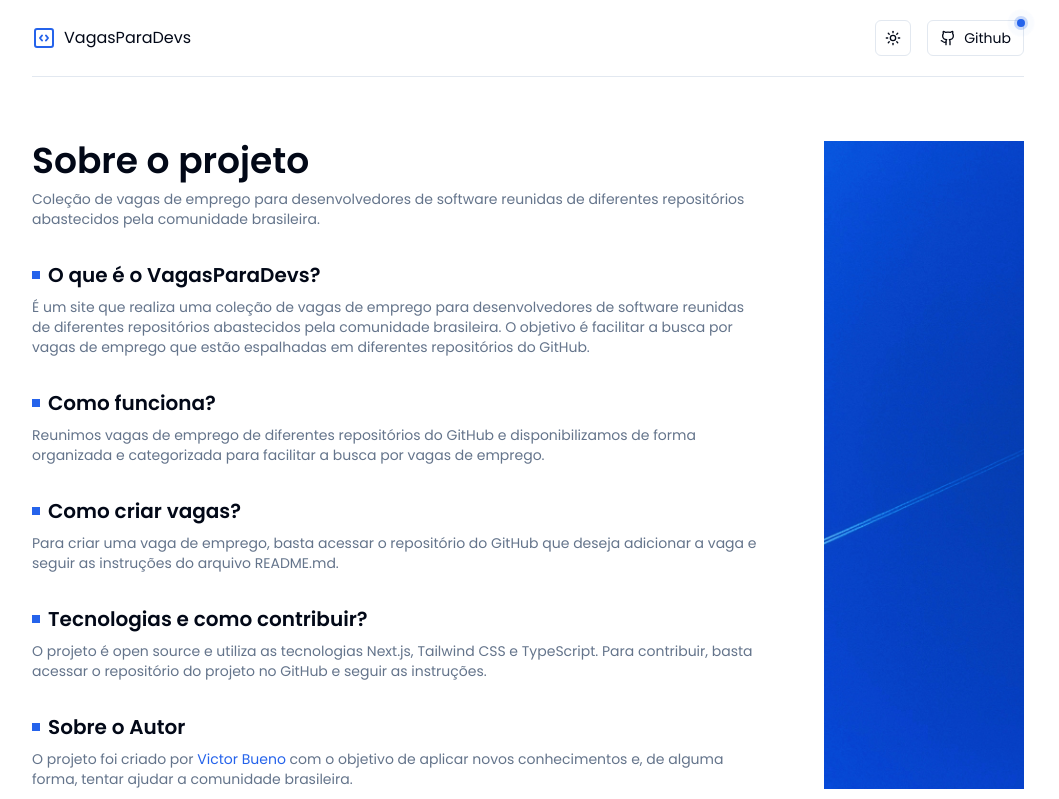
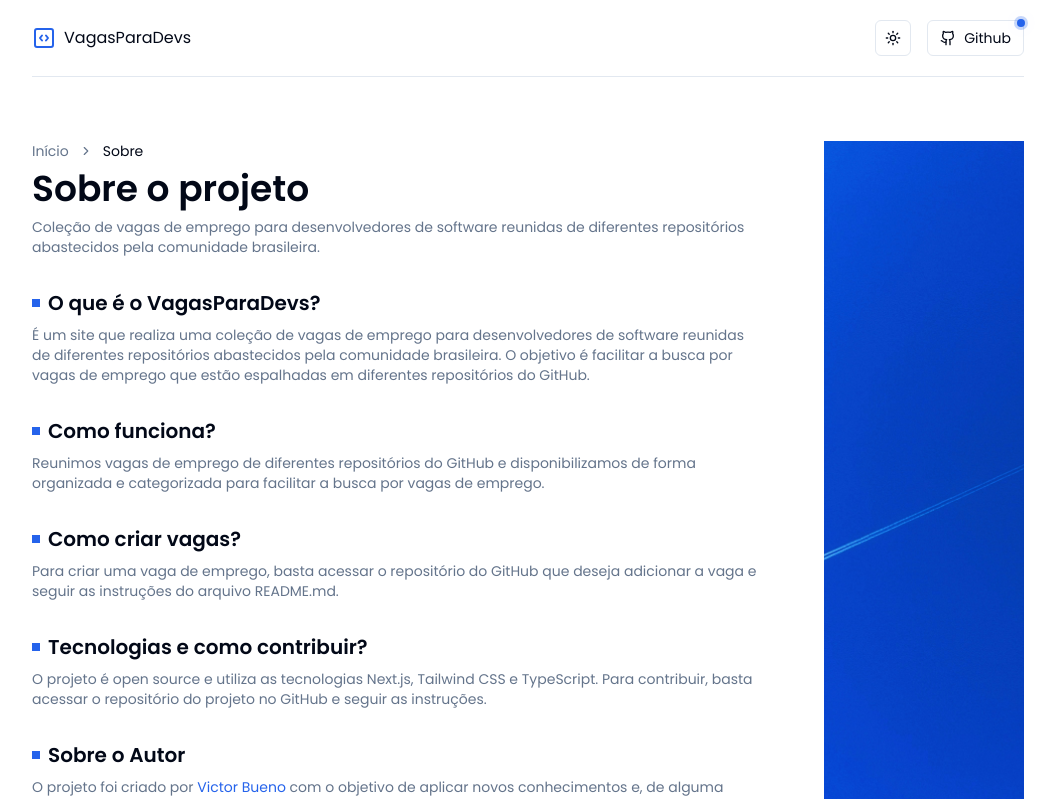
Before and after one commit to Victor-Bueno/vagas-para-devs, a Next.js app: page /about in a window 1280 px wide. Shown: the top 799 px of the page, without its empty margins (112-1171 px from the left). Built offline with nearby package versions, Linux system fonts and the light colour scheme.

Commit message:
feat: add breadcrumb to about page

```diff
--- a/src/app/about/page.tsx
+++ b/src/app/about/page.tsx
@@ -1,9 +1,12 @@
 import Image from 'next/image';
+
+import { JobBreadcrumb } from '@/components/job-breadcrumb';
 
 export default function About() {
   return (
     <div className="flex flex-row gap-16 pt-16">
       <main className="space-y-2">
+        <JobBreadcrumb currentPage={'Sobre'} />
         <h1 className="text-4xl font-semibold">Sobre o projeto</h1>
         <p className="text-sm text-muted-foreground">
           Coleção de vagas de emprego para desenvolvedores de software reunidas
```
